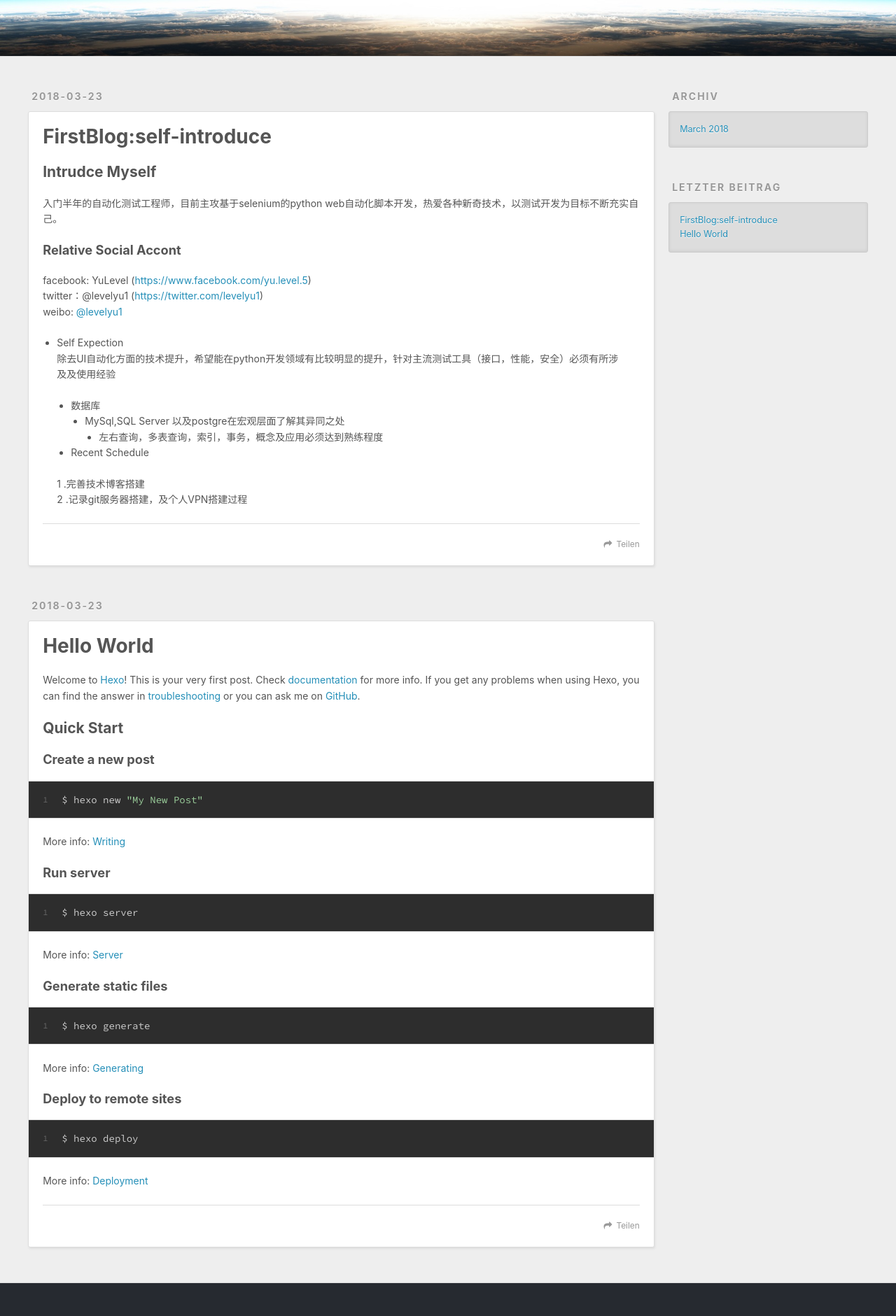
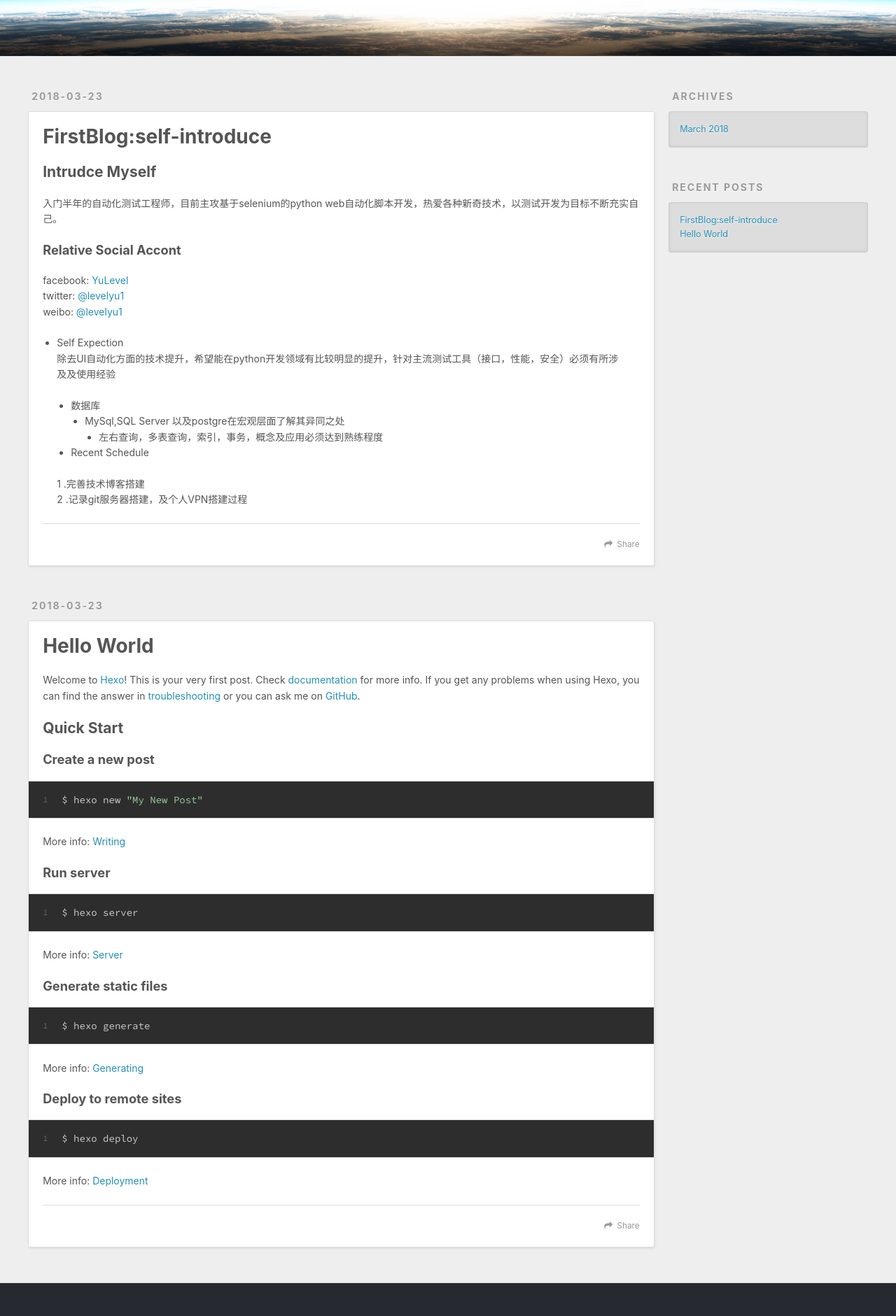
Before and after one commit to levelyuTechBlog/levelyuTechBlog.github.io, a plain HTML site: page index.html in a window 1280 px wide. Shown: the part 220-2101 px from the top of the page at 70% size. Drawn offline with nearby package versions, Linux system fonts and the light colour scheme.

Commit message:
Site updated: 2018-03-23 11:41:25

```diff
--- a/index.html
+++ b/index.html
@@ -50,7 +50,7 @@
 
           <a id="nav-rss-link" class="nav-icon" href="/atom.xml" title="RSS Feed"></a>
 
-        <a id="nav-search-btn" class="nav-icon" title="Suche"></a>
+        <a id="nav-search-btn" class="nav-icon" title="Search"></a>
       </nav>
       <div id="search-form-wrap">
         <form action="//google.com/search" method="get" accept-charset="UTF-8" class="search-form"><input type="search" name="q" class="search-form-input" placeholder="Search"><button type="submit" class="search-form-submit">&#xF002;</button><input type="hidden" name="sitesearch" value="http://yoursite.com"></form>
@@ -84,7 +84,7 @@
     <div class="article-entry" itemprop="articleBody">
 
         <h2 id="Intrudce-Myself"><a href="#Intrudce-Myself" class="headerlink" title="Intrudce Myself"></a>Intrudce Myself</h2><p>入门半年的自动化测试工程师，目前主攻基于selenium的python web自动化脚本开发，热爱各种新奇技术，以测试开发为目标不断充实自己。</p>
-<h3 id="Relative-Social-Accont"><a href="#Relative-Social-Accont" class="headerlink" title="Relative Social Accont"></a>Relative Social Accont</h3><p>facebook: YuLevel (<a href="https://www.facebook.com/yu.level.5" target="_blank" rel="noopener">https://www.facebook.com/yu.level.5</a>)<br>twitter：@levelyu1 (<a href="https://twitter.com/levelyu1" target="_blank" rel="noopener">https://twitter.com/levelyu1</a>)<br>weibo:  <a href="http://weibo.com/wblevelyu" target="_blank" rel="noopener">@levelyu1</a></p>
+<h3 id="Relative-Social-Accont"><a href="#Relative-Social-Accont" class="headerlink" title="Relative Social Accont"></a>Relative Social Accont</h3><p>facebook: <a href="https://www.facebook.com/yu.level.5" target="_blank" rel="noopener">YuLevel</a><br>twitter:  <a href="https://twitter.com/levelyu1" target="_blank" rel="noopener">@levelyu1</a><br>weibo:    <a href="http://weibo.com/wblevelyu" target="_blank" rel="noopener">@levelyu1</a></p>
 <ul>
 <li><p>Self Expection<br>除去UI自动化方面的技术提升，希望能在python开发领域有比较明显的提升，针对主流测试工具（接口，性能，安全）必须有所涉及及使用经验</p>
 <ul>
@@ -106,7 +106,7 @@
 
     </div>
     <footer class="article-footer">
-      <a data-url="http://yoursite.com/2018/03/23/test-post-blog/" data-id="cjf3e5it70001b44pwvs3i5hn" class="article-share-link">Teilen</a>
+      <a data-url="http://yoursite.com/2018/03/23/test-post-blog/" data-id="cjf3e5it70001b44pwvs3i5hn" class="article-share-link">Share</a>
 
 
     </footer>
@@ -151,7 +151,7 @@
 
     </div>
     <footer class="article-footer">
-      <a data-url="http://yoursite.com/2018/03/23/hello-world/" data-id="cjf3e5it20000b44p7kqjg4z2" class="article-share-link">Teilen</a>
+      <a data-url="http://yoursite.com/2018/03/23/hello-world/" data-id="cjf3e5it20000b44p7kqjg4z2" class="article-share-link">Share</a>
 
 
     </footer>
@@ -177,7 +177,7 @@
 
 
   <div class="widget-wrap">
-    <h3 class="widget-title">Archiv</h3>
+    <h3 class="widget-title">Archives</h3>
     <div class="widget">
       <ul class="archive-list"><li class="archive-list-item"><a class="archive-list-link" href="/archives/2018/03/">March 2018</a></li></ul>
     </div>
@@ -187,7 +187,7 @@
 
 
   <div class="widget-wrap">
-    <h3 class="widget-title">letzter Beitrag</h3>
+    <h3 class="widget-title">Recent Posts</h3>
     <div class="widget">
       <ul>
 
```
Also changed, not shown: 2018/03/23/hello-world/index.html (+5 -5 lines), 2018/03/23/test-post-blog/index.html (+10 -10 lines), archives/2018/03/index.html (+4 -4 lines), archives/2018/index.html (+4 -4 lines), archives/index.html (+4 -4 lines).
